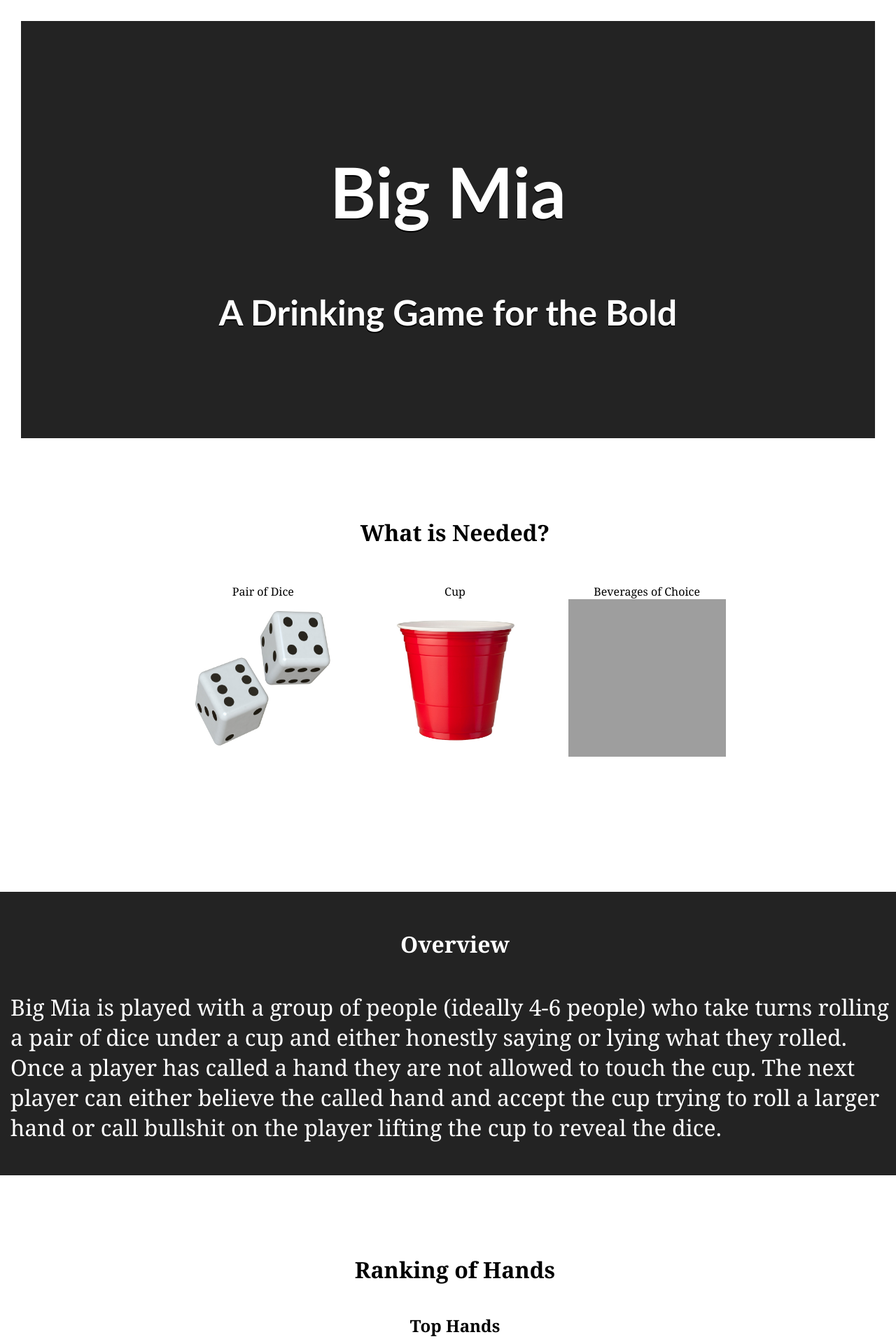
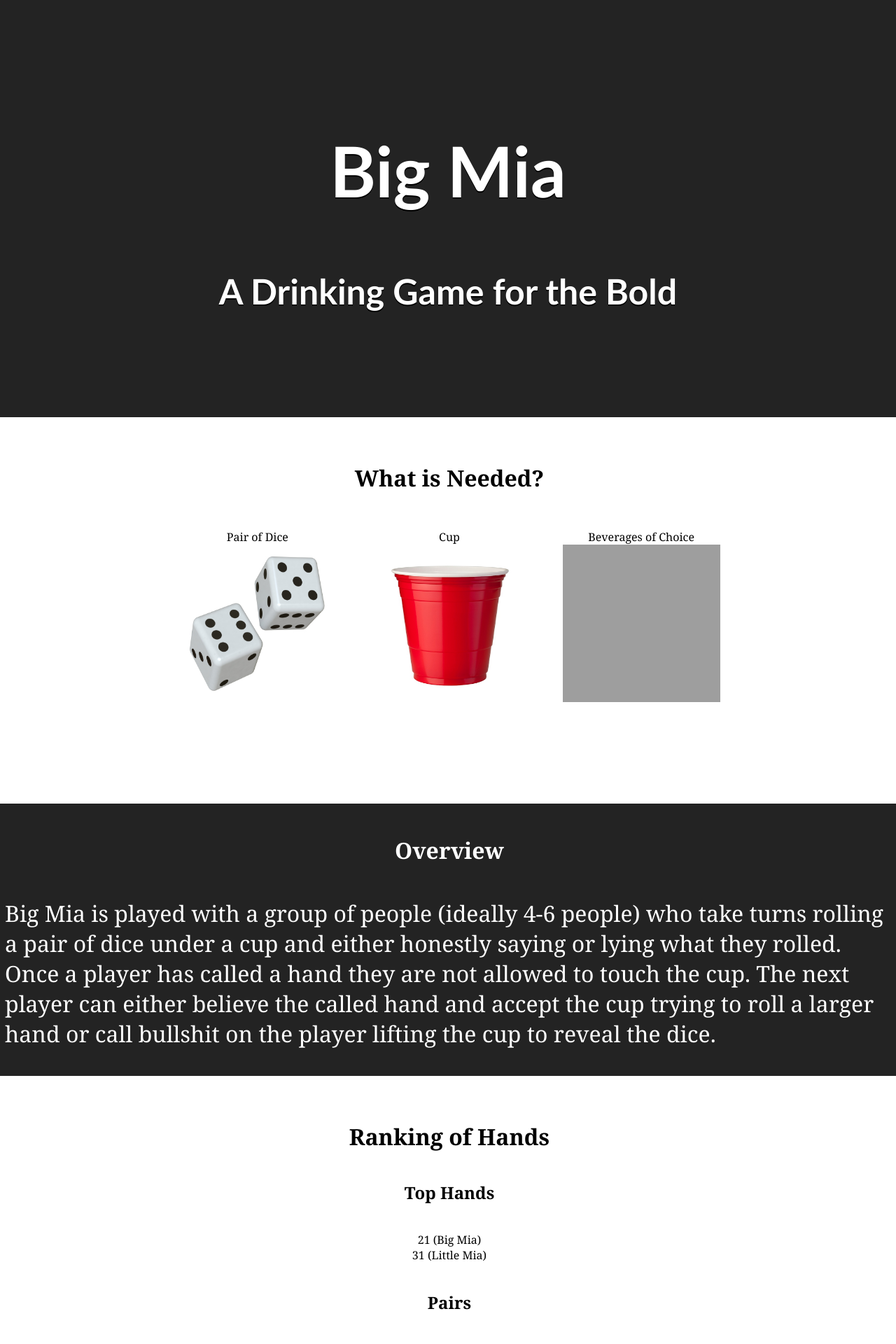
Before and after one commit to bryanrideout/bryanrideout.github.io, a Jekyll site: the page index.html, which Jekyll copies as it is, in a window 1280 px wide. Shown: the top 1920 px of the page at 70% size. Built offline with Jekyll 4.4.1, drawn with Linux system fonts in a browser that asks for light colours; grey boxes are pictures that could not be loaded.

Commit message:
Update main.css

```diff
--- a/css/main.css
+++ b/css/main.css
@@ -33,22 +33,21 @@ h5 {
 	background-position: center top;
 	background-size: cover;
 	padding: 100px 0;
-	margin: 30px;
 	text-shadow: 0 2px #000000;
 	font-family: 'Trebuchet MS', 'Helvetica';
 }
 
 .blockgrey{
 	background: #232323;
-  	margin: 60px auto;
- 	padding: 10px;
+  	margin: 20px auto;
+ 	padding: 2px;
   	width: 100%;
 }
 
 .blockwhite{
 	background: #FFF;
-  	margin: 60px auto;
- 	padding: 10px;
+  	margin: 20px auto;
+ 	padding: 2px;
   	width: 100%;
 }
 
```
